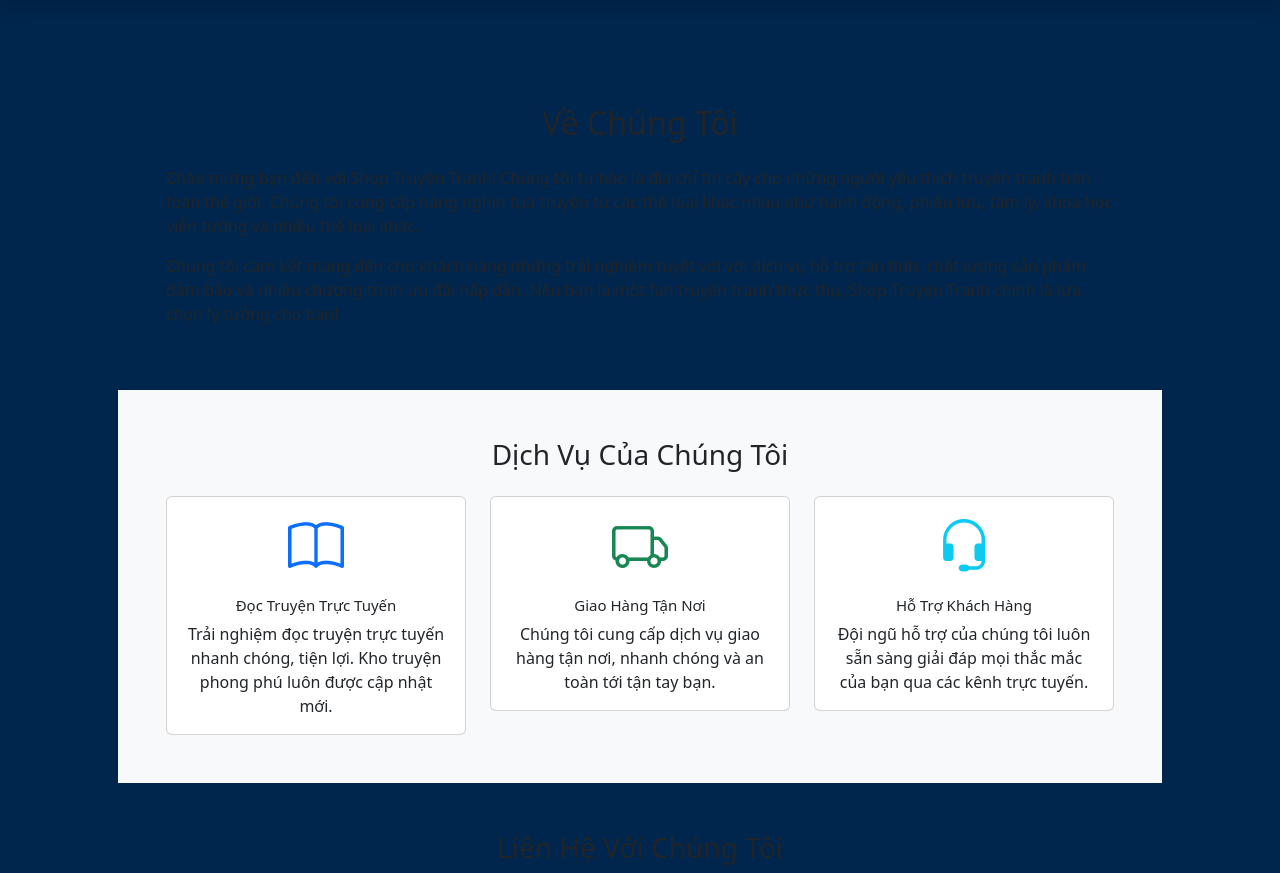
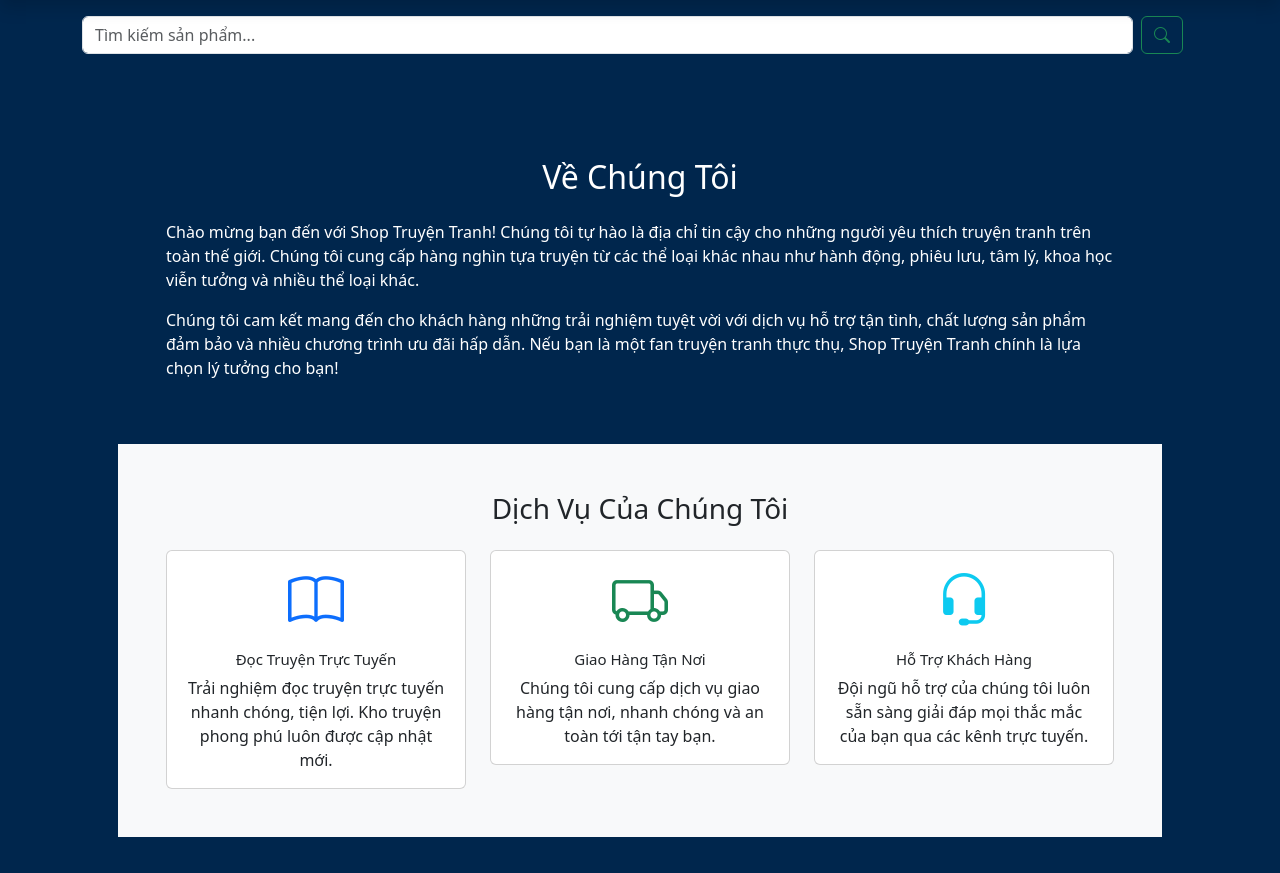
Before and after one commit to JanVuLe/ShopTruyenTranh, a PHP site: page /public/index.php?action=gioithieu in a window 1280 px wide. Shown: the part 79-952 px from the top of the page. Run offline with PHP 8.4, Linux system fonts and the light colour scheme; data comes from the database, SQL or seed files in the repository.

```diff
--- a/admin/qlnguoidung/main.php
+++ b/admin/qlnguoidung/main.php
@@ -50,7 +50,7 @@
   $nguoidungToShow = array_slice($nguoidung, $startIndex, $itemsPerPage);
   ?>
   <!-- Bản danh sách -->
-  <table class="table table-hover">
+  <table class="table table-hover custom-table">
     <thead>
       <tr>
         <th><a href="index.php?sort=email">Email</a></th>
--- a/model/mathang.php
+++ b/model/mathang.php
@@ -303,4 +303,23 @@ class MATHANG
             exit();
         }
     }
+
+    // Tìm kiếm theo tên
+    public function timkiemtheoten($tenmathang)
+    {
+        $dbcon = DATABASE::connect();
+        try {
+            $sql = "SELECT * FROM mathang WHERE tenmathang LIKE :tenmathang";
+            $cmd = $dbcon->prepare($sql);
+            $tenmathang = "%" . $tenmathang . "%";
+            $cmd->bindValue(":tenmathang", $tenmathang);
+            $result = $cmd->execute();
+            $result = $cmd->fetchAll();
+            return $result;
+        } catch (PDOException $e) {
+            $error_message = $e->getMessage();
+            echo "<p>Lỗi truy vấn: $error_message</p>";
+            exit();
+        }
+    }
 }
--- a/public/cart.php
+++ b/public/cart.php
@@ -32,8 +32,6 @@ include("inc/top.php");
                 <td class="text-danger fw-bold"><?php echo number_format(tinhtiengiohang()); ?>đ</td>
             </tr>
         </table>
-        <div class="text-danger fw-bold">Lưu ý: trước khi nhấn nút "Cập nhật" hoặc "Thanh toán" thì kiểm tra nếu số lượng mua > số lượng có trong csdl thì không được thực hiện. </div>
-
         <div class="row">
             <div class="col text-white"><a class="btn btn-danger" href="index.php?action=xoagiohang">Xóa tất cả</a> (Xóa một mặt hàng nhập số lượng = 0)</div>
             <div class="col text-end">
--- a/public/gioithieu.php
+++ b/public/gioithieu.php
@@ -2,9 +2,11 @@
 <!-- Phần Giới thiệu về cửa hàng -->
 <section class="py-5">
     <div class="container px-4 px-lg-5 mt-1">
-        <h2 class="text-center mb-4">Về Chúng Tôi</h2>
-        <p>Chào mừng bạn đến với Shop Truyện Tranh! Chúng tôi tự hào là địa chỉ tin cậy cho những người yêu thích truyện tranh trên toàn thế giới. Chúng tôi cung cấp hàng nghìn tựa truyện từ các thể loại khác nhau như hành động, phiêu lưu, tâm lý, khoa học viễn tưởng và nhiều thể loại khác.</p>
-        <p>Chúng tôi cam kết mang đến cho khách hàng những trải nghiệm tuyệt vời với dịch vụ hỗ trợ tận tình, chất lượng sản phẩm đảm bảo và nhiều chương trình ưu đãi hấp dẫn. Nếu bạn là một fan truyện tranh thực thụ, Shop Truyện Tranh chính là lựa chọn lý tưởng cho bạn!</p>
+        <h2 class="text-center text-white mb-4">Về Chúng Tôi</h2>
+        <div class="text-white">
+            <p>Chào mừng bạn đến với Shop Truyện Tranh! Chúng tôi tự hào là địa chỉ tin cậy cho những người yêu thích truyện tranh trên toàn thế giới. Chúng tôi cung cấp hàng nghìn tựa truyện từ các thể loại khác nhau như hành động, phiêu lưu, tâm lý, khoa học viễn tưởng và nhiều thể loại khác.</p>
+            <p>Chúng tôi cam kết mang đến cho khách hàng những trải nghiệm tuyệt vời với dịch vụ hỗ trợ tận tình, chất lượng sản phẩm đảm bảo và nhiều chương trình ưu đãi hấp dẫn. Nếu bạn là một fan truyện tranh thực thụ, Shop Truyện Tranh chính là lựa chọn lý tưởng cho bạn!</p>
+        </div>
     </div>
 </section>
 
@@ -46,9 +48,9 @@
 <!-- Liên hệ -->
 <section class="py-5">
     <div class="container px-4 px-lg-5">
-        <h3 class="text-center mb-4">Liên Hệ Với Chúng Tôi</h3>
-        <p>Chúng tôi luôn sẵn sàng hỗ trợ bạn. Nếu bạn có bất kỳ câu hỏi hay yêu cầu nào, hãy liên hệ với chúng tôi qua thông tin dưới đây:</p>
-        <ul class="list-unstyled">
+        <h3 class="text-center mb-4 text-white">Liên Hệ Với Chúng Tôi</h3>
+        <p class="text-white">Chúng tôi luôn sẵn sàng hỗ trợ bạn. Nếu bạn có bất kỳ câu hỏi hay yêu cầu nào, hãy liên hệ với chúng tôi qua thông tin dưới đây:</p>
+        <ul class="list-unstyled text-white">
             <li>Email: vu_dth216249@student.agu.edu.vn</li>
             <li>Điện thoại: 078 3839516</li>
             <li>Địa chỉ: xã Hòa An, huyện Chợ Mới, An Giang</li>
--- a/public/inc/css/customize.css
+++ b/public/inc/css/customize.css
@@ -128,3 +128,10 @@ footer {
     background-color: #007bff;
     color: white;
 }
+
+.custom-table {
+    border-radius: 10px;
+    overflow: hidden;
+    box-shadow: 0 4px 6px rgba(0, 0, 0, 0.1);
+    background-color: white;
+}
--- a/public/inc/top.php
+++ b/public/inc/top.php
@@ -50,7 +50,20 @@
             </div>
         </div>
     </nav>
-
+    <div class="container mt-3">
+        <form class="d-flex" action="index.php" method="get">
+            <input type="hidden" name="action" value="timkiem">
+            <input
+                class="form-control me-2"
+                type="search"
+                placeholder="Tìm kiếm sản phẩm..."
+                aria-label="Tìm kiếm"
+                name="tensp">
+            <button class="btn btn-outline-success" type="submit">
+                <i class="bi bi-search"></i>
+            </button>
+        </form>
+    </div>
     <!-- Section-->
     <section class="py-5">
         <div class="container px-4 px-lg-5 mt-1">
--- a/public/index.php
+++ b/public/index.php
@@ -257,6 +257,11 @@ switch ($action) {
         $mathang = $mh->laymathang();
         include("main.php");
         break;
+    case "timkiem":
+        $tensp = isset($_GET["tensp"]) ? $_GET["tensp"] : '';
+        $mathang = $mh->timkiemtheoten($tensp);
+        include("main.php");
+        break;
     default:
         break;
 }
```
Also changed, not shown: admin/ktnguoidung/index.php (+8 -3 lines), public/detail.php (+14 -8 lines), public/main.php (+13 -6 lines), 1 other file.
